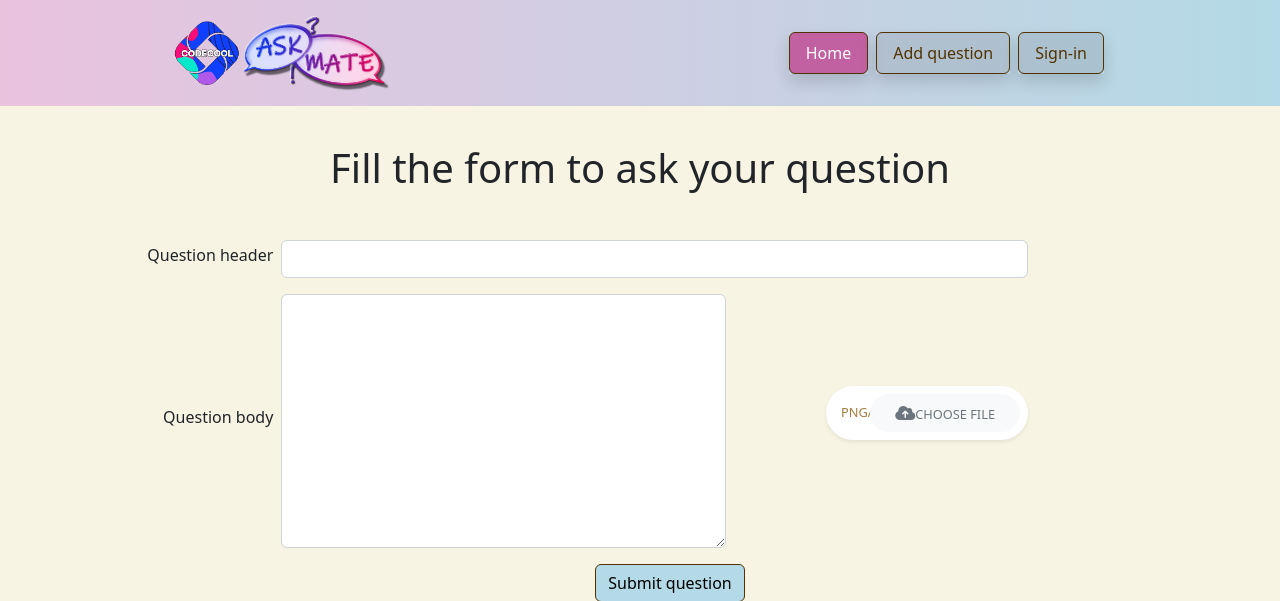
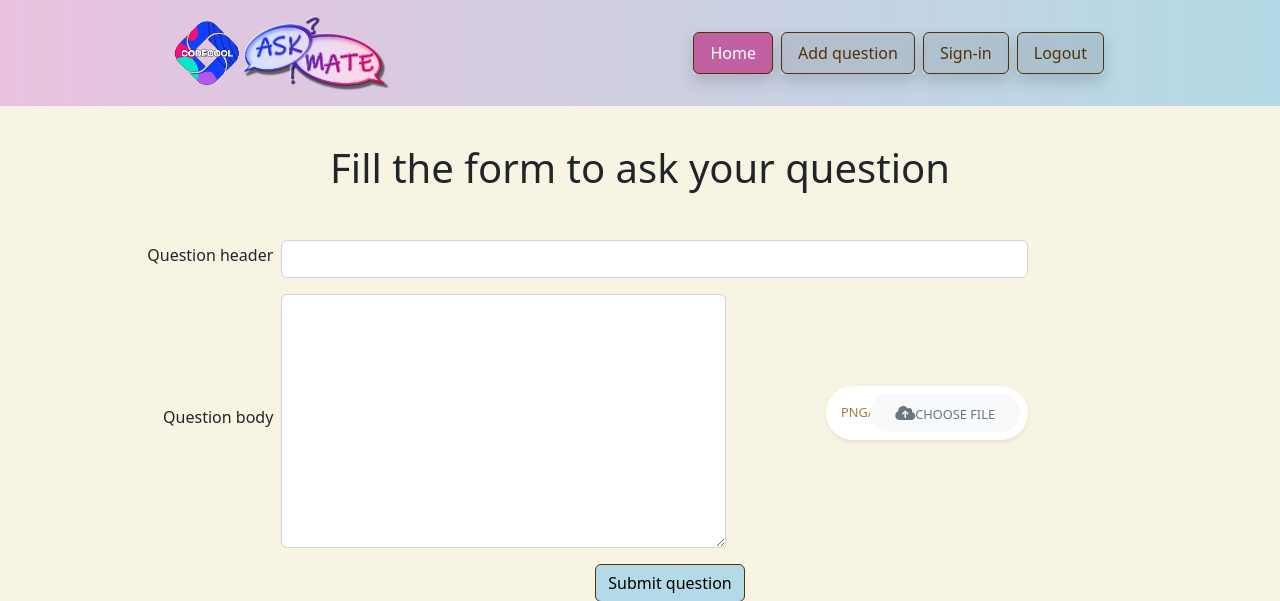
Before and after one commit to Zachiel/ask-mate-python, a Flask app: page /add_question in a window 1280 px wide. Shown: the top 601 px of the page. Run offline with Flask 2, Linux system fonts and the light colour scheme; some libraries are stand-ins or nearby versions.

Commit message:
Added logout button

```diff
--- a/templates/navbar.html
+++ b/templates/navbar.html
@@ -50,6 +50,11 @@
                             >Sign-in</a
                         >
                     </li>
+                    <li class="shadow nav-item mx-1">
+                        <a class="nav-link" href="/logout" role="button"
+                            >Logout</a
+                        >
+                    </li>
                 </ul>
             </div>
         </div>
```
